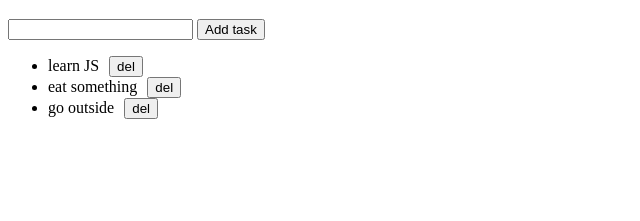
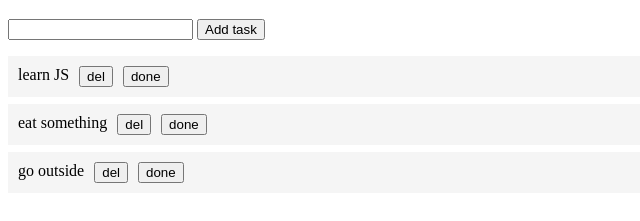
Before and after one commit to adamgie402/todo1, a plain HTML site: page index.html in a window 1280 px wide. Shown: the part 61-282 px from the top of the page, without its empty margins (0-640 px from the left). Drawn offline with Linux system fonts and the light colour scheme.

Commit message:
done button added

```diff
--- a/script.js
+++ b/script.js
@@ -16,6 +16,7 @@ function loadTodos() {
         li.textContent = todos[i];
         todosList.appendChild(li);
         addDelButton(li);
+        addDoneButton(li);
     };
 };
 
@@ -27,6 +28,16 @@ function addDelButton(li){
     todosList.appendChild(li);
     li.appendChild(btn);
     btn.parentElement.setAttribute("draggable", "true");
+}
+
+function addDoneButton(li){
+    let btn = document.createElement('button');
+    btn.setAttribute("onclick", "changeStatus(this)");
+    btn.textContent = "done";
+    btn.classList.add("doneBtn");
+    todosList.appendChild(li);
+    li.appendChild(btn);
+    // btn.parentElement.setAttribute("draggable", "true");
 }
 
 function addTodo(e) {
@@ -56,3 +67,11 @@ function removeTodo(el){
     //removing from screen
     element.remove();
 }
+
+function changeStatus(el){
+
+    let element = el.parentElement;
+    console.log(element);
+    element.classList.toggle("taskDone");
+
+}
--- a/style.css
+++ b/style.css
@@ -1,8 +1,24 @@
+ul#todos {
+    padding-left: 0;
+}
 
-#todos {
-    display: inline-block;
+#todos li {
+    list-style-type: none;
+    padding: 10px;
+    margin-bottom: 7px;
+    background-color: whitesmoke;
+    display: flex;
+}
+
+li.taskDone {
+    color: rgb(110, 182, 110);
+    text-decoration: line-through;
 }
 
 #todos li>button {
+    display: block;
     margin-left: 10px;
+    align-self: flex-end;
+    justify-self: flex-end;
+    text-decoration: none;
 }
```
